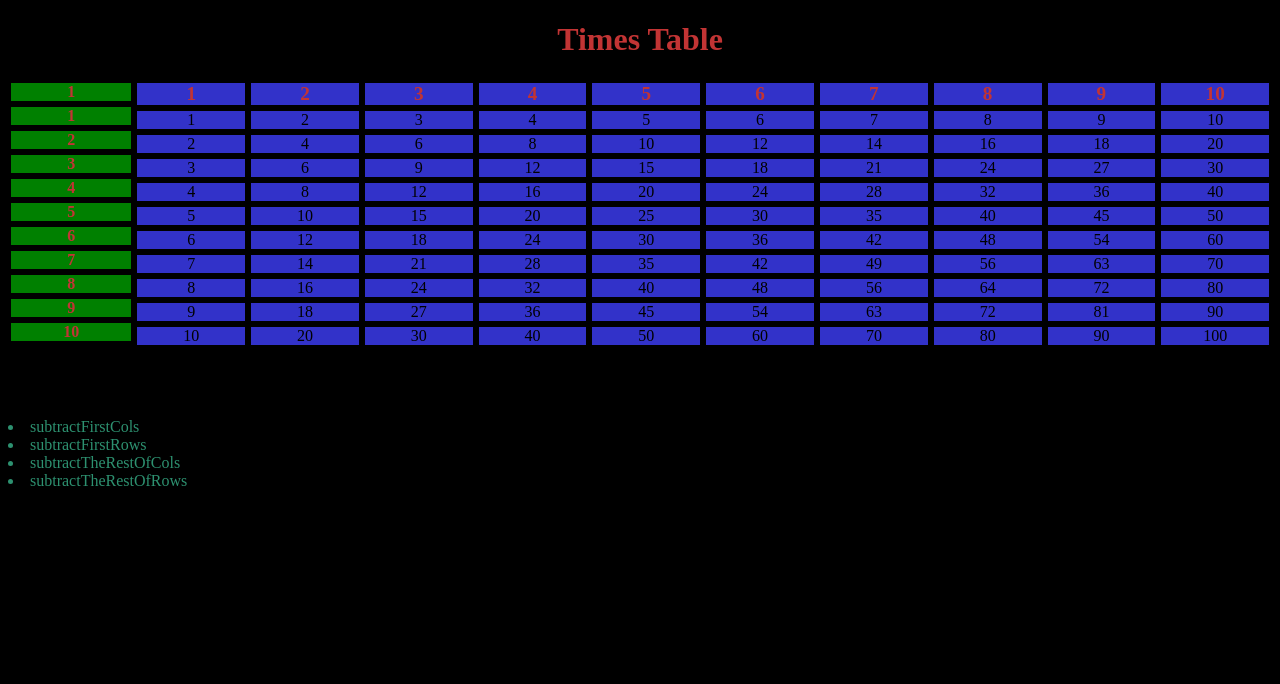
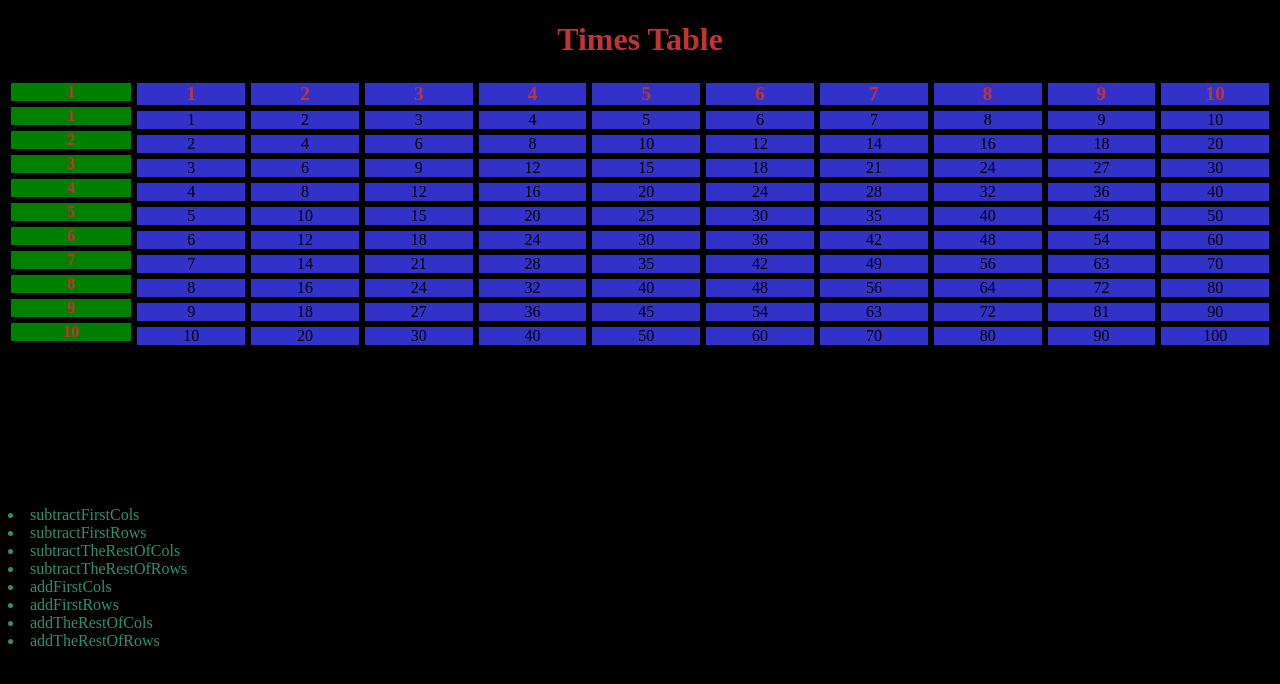
Before and after one commit to Elaz33/times-table, a SvelteKit app: page / in a window 1280 px wide. Shown: the top 684 px of the page. Built offline with nearby package versions, Linux system fonts and the light colour scheme.

Commit message:
few changes

```diff
--- a/src/routes/+page.svelte
+++ b/src/routes/+page.svelte
@@ -65,8 +65,16 @@
         rowItems.length--;
     }
 
+     function addFirstCols() {
+        rowItems.length++;
+    }
+
     function subtractFirstRows() {
         cols.length--;
+    }
+
+    function addFirstRows() {
+        cols.length++;
     }
     function subtractTheRestOfCols() {
         rowItems2.length--;
@@ -79,6 +87,18 @@
         rowItems9.length--;
         rowItems10.length--;
     }
+
+    function addTheRestOfCols() {
+        rowItems2.length++;
+        rowItems3.length++;
+        rowItems4.length++;
+        rowItems5.length++;
+        rowItems6.length++;
+        rowItems7.length++;
+        rowItems8.length++;
+        rowItems9.length++;
+        rowItems10.length++;
+    }
     function subtractTheRestOfRows() {
         cols2.length--;
         cols3.length--;
@@ -89,6 +109,18 @@
         cols8.length--;
         cols9.length--;
         cols10.length--;
+    }
+
+    function addTheRestOfRows() {
+        cols2.length++;
+        cols3.length++;
+        cols4.length++;
+        cols5.length++;
+        cols6.length++;
+        cols7.length++;
+        cols8.length++;
+        cols9.length++;
+        cols10.length++;
     }
 </script>
 <h1 class="caption">Times Table</h1>
@@ -264,6 +296,14 @@
 <li class="changer" on:click={subtractTheRestOfRows}>
     subtractTheRestOfRows
 </li>
+<li class="changer" on:click={addFirstCols}>addFirstCols</li>
+<li class="changer" on:click={addFirstRows}>addFirstRows</li>
+<li class="changer" on:click={addTheRestOfCols}>
+    addTheRestOfCols
+</li>
+<li class="changer" on:click={addTheRestOfRows}>
+    addTheRestOfRows
+</li>
 </div>
 <style>
    :global(body){
@@ -319,8 +359,8 @@
         text-align: center;
     }
     .changers{
-       position: fixed;
-       bottom: 310px;
+       position: absolute;
+       bottom: 150px;
        color:rgb(45, 145, 112);
     }
 
```
